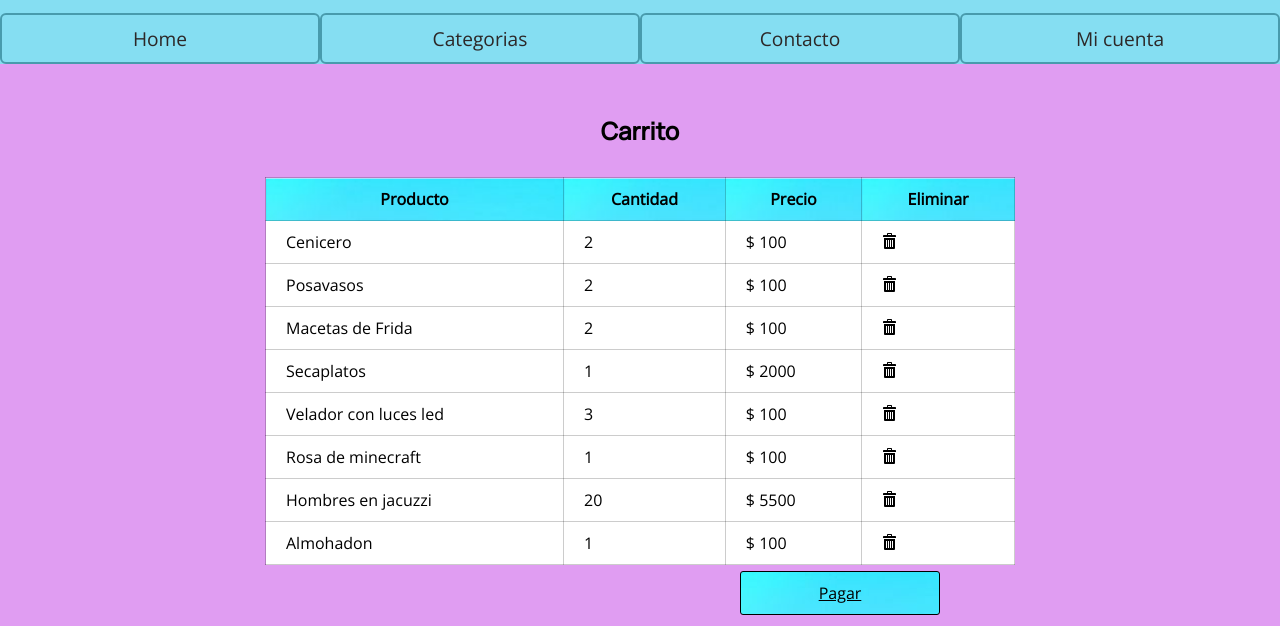
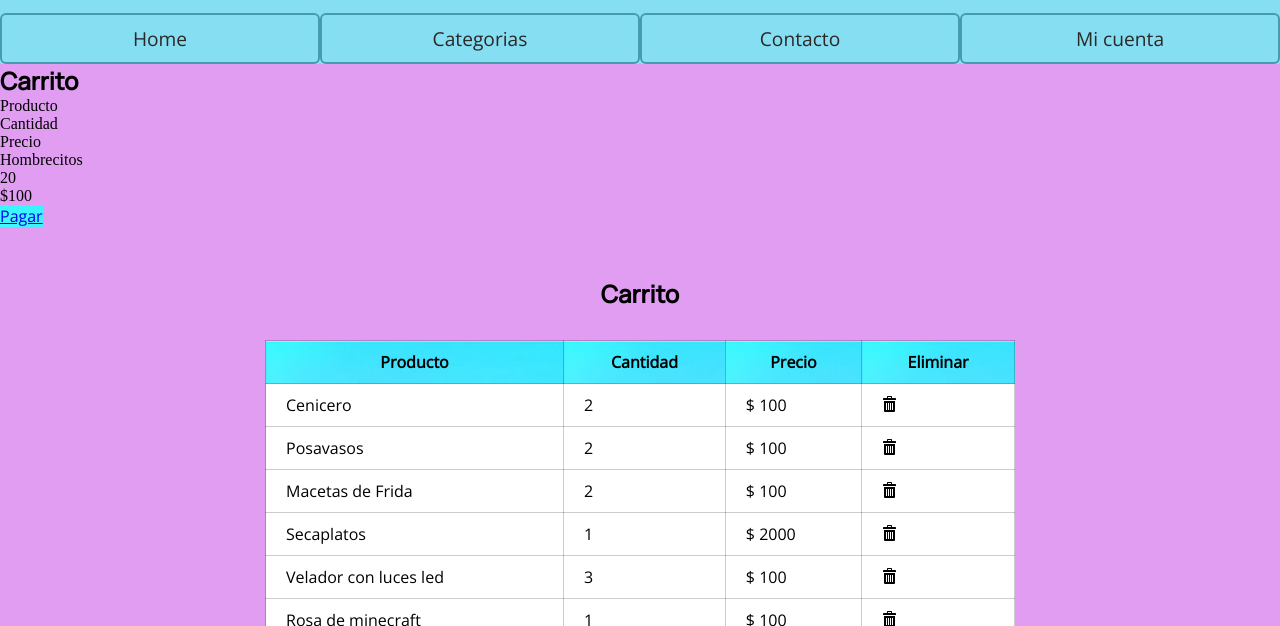
Before and after one commit to AssiniP/tp-integrador-programacion-web, a plain HTML site: page TpIntegradorWeb/carrito.html in a window 1280 px wide. Shown: the part 174-800 px from the top of the page. Drawn offline with nearby package versions, Linux system fonts and the light colour scheme; files whose address does not match are found by name.

Commit message:
Agregado el div de carrito para el grid

```diff
--- a/TpIntegradorWeb/carrito.html
+++ b/TpIntegradorWeb/carrito.html
@@ -37,6 +37,20 @@
       </ul>
     </nav>
     <main>
+      <h2>Carrito</h2>
+      <div class="contenedor-tabla">
+        <div>Producto</div>
+        <div>Cantidad</div>
+        <div>Precio</div>
+        <div>Hombrecitos</div>
+        <div>20</div>
+        <div>$100</div>
+      </div>
+      <div>
+        <a href="#">Pagar</a>
+      </div>
+
+      <!--Inicio de la tabla-->
       <div class="tabla-de-carrito">
         <section class="micuenta-tabla">
           <article class="containe-button">
```
